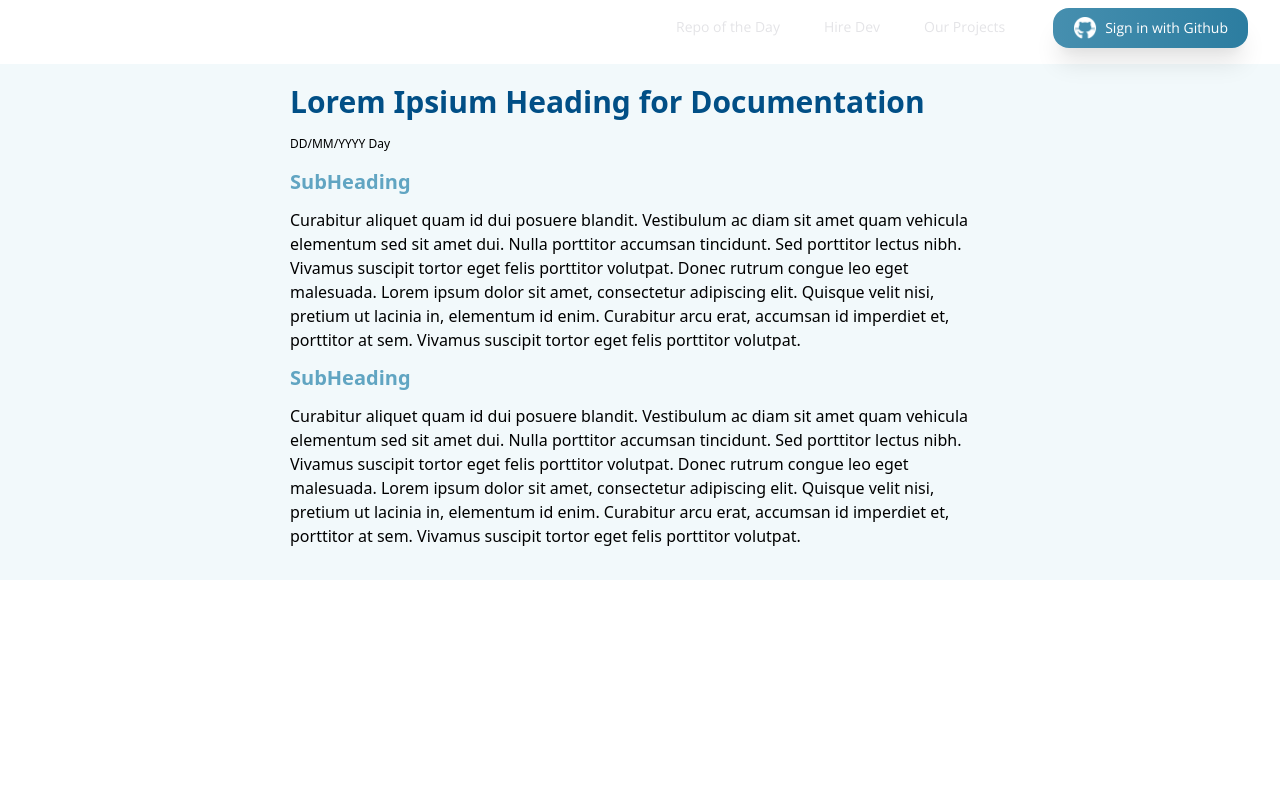
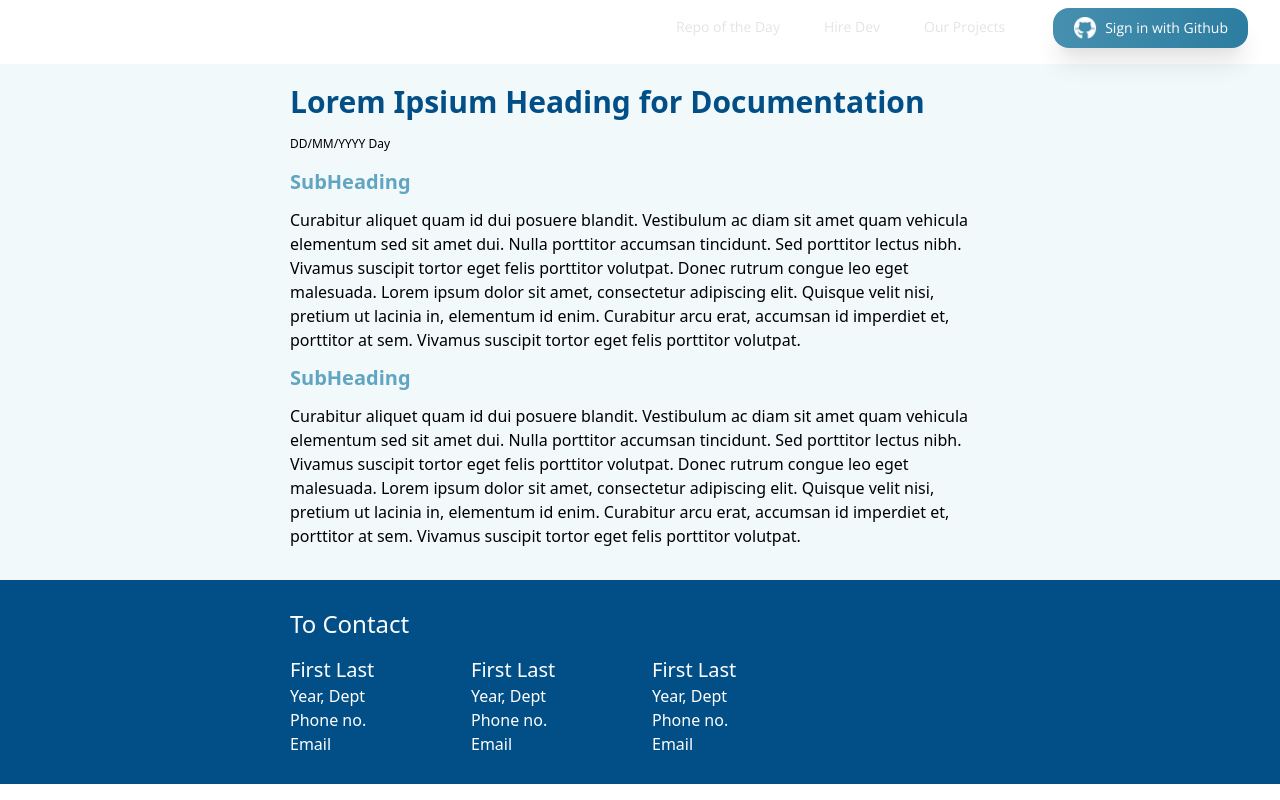
Before and after one commit to CodingClub-Laboratory/cclabs-frontend, a React (Create React App) app: page /doc in a window 1280 px wide. Built offline with nearby package versions, Linux system fonts and the light colour scheme.

Commit message:
added contact details section

```diff
--- a/src/components/Doc.js
+++ b/src/components/Doc.js
@@ -17,16 +17,18 @@ const Heading = (props) => {
 const Section = (props) => {
   return (
     <section>
-      <h2 className="text-xl text-blue-200 font-semibold">{props.subHeading}</h2>
+      <h2 className="text-xl text-blue-200 font-semibold">
+        {props.subHeading}
+      </h2>
       <p className="my-3">{props.para}</p>
     </section>
   );
 };
 
-function Doc() {
+const Main = () => {
   return (
-    <article className="bg-[#F2F9FB] py-5 mt-16">
-      <div className="mx-[35px] max-w-[700px] md:mx-auto ">
+    <div className="bg-[#F2F9FB] py-5">
+      <div className="mx-[35px] max-w-[700px] md:mx-auto">
         <Heading
           heading="Lorem Ipsium Heading for Documentation"
           date="DD/MM/YYYY"
@@ -35,6 +37,66 @@ function Doc() {
         <Section subHeading="SubHeading" para={duplicateText} />
         <Section subHeading="SubHeading" para={duplicateText} />
       </div>
+    </div>
+  );
+};
+
+const ForContact = (props) => {
+  return (
+    <div>
+      <h2 className="text-xl">
+        {props.firstname} {props.lastname}
+      </h2>
+      <p>
+        {props.year}, {props.dept}
+      </p>
+      <p>{props.phone}</p>
+      <p>{props.email}</p>
+    </div>
+  );
+};
+
+const Contact = (props) => {
+  return (
+    <div className="bg-blue-600 p-3">
+      <div className="mx-[35px] max-w-[700px] md:mx-auto py-4 text-white">
+        <h1 className="text-2xl pb-4">To Contact</h1>
+        <div className="grid gap-6 md:grid-cols-4 md:grid-rows-1">
+          <ForContact
+            firstname="First"
+            lastname="Last"
+            year="Year"
+            dept="Dept"
+            email="Email"
+            phone="Phone no."
+          />
+          <ForContact
+            firstname="First"
+            lastname="Last"
+            year="Year"
+            dept="Dept"
+            email="Email"
+            phone="Phone no."
+          />
+          <ForContact
+            firstname="First"
+            lastname="Last"
+            year="Year"
+            dept="Dept"
+            email="Email"
+            phone="Phone no."
+          />
+        </div>
+      </div>
+    </div>
+  );
+};
+
+function Doc() {
+  return (
+    <article className="mt-16">
+      <Main />
+      <Contact />
     </article>
   );
 }
```
Also changed, not shown: src/styles/tailwind.output.css.
